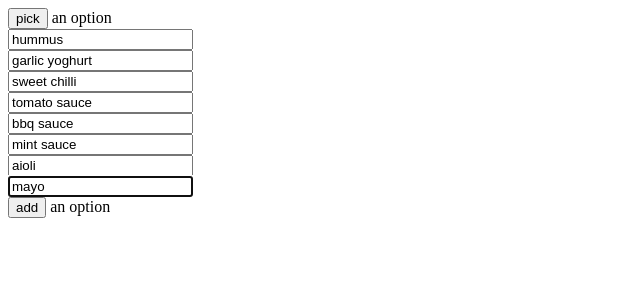
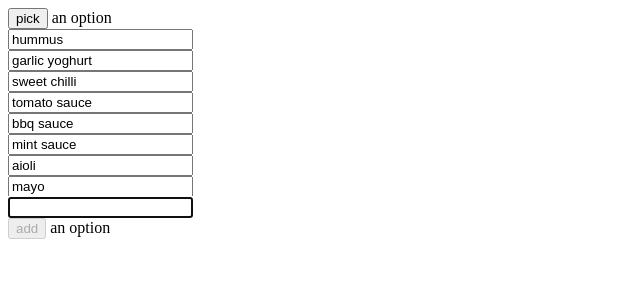
Before and after one commit to dbedggood/random-item-picker, a Svelte app: page / in a window 1280 px wide. Shown: the top 300 px of the page, without its empty margins (0-640 px from the left). Built offline with nearby package versions, Linux system fonts and the light colour scheme.

Commit message:
Add new variable

```diff
--- a/src/App/App.svelte
+++ b/src/App/App.svelte
@@ -8,7 +8,8 @@
   } from "./utils";
   import { AddButton, PickButton, InputItem } from "./components";
 
-  let inputItems = getDefaultSauces();
+  let inputItems = [...getDefaultSauces(), getNewInputItem()];
+  $: isLastInputPopulated = inputItems.at(-1).value;
   let pickedItems = [];
 
   async function focusLastInput() {
@@ -36,7 +37,7 @@
   }
 
   function handleAddNewInput() {
-    if (inputItems.at(-1).value) {
+    if (isLastInputPopulated) {
       inputItems = [...inputItems, getNewInputItem()];
     }
     focusLastInput();
@@ -70,7 +71,7 @@
   />
 {/each}
 
-<AddButton disabled={!inputItems.at(-1).value} {handleAddNewInput} />
+<AddButton disabled={!isLastInputPopulated} {handleAddNewInput} />
 
 <ol>
   {#each pickedItems as { id, value } (id)}
```
Also changed, not shown: 3 other files (tests, documents, lock files or other folders).
